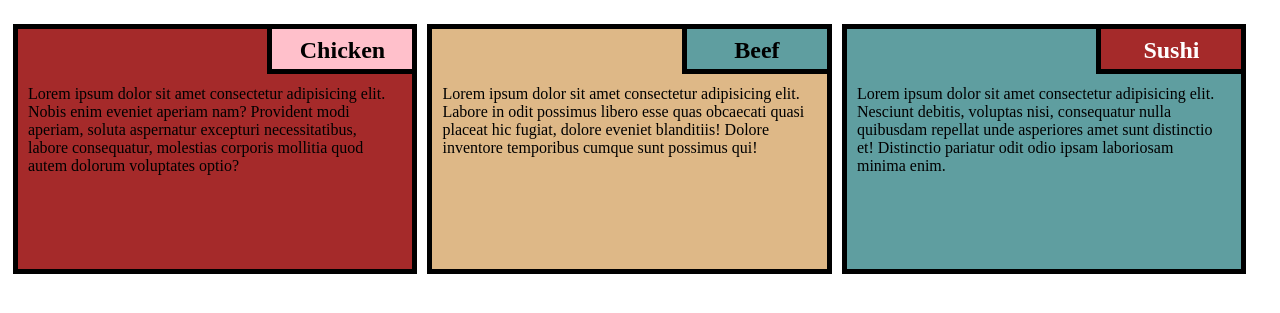
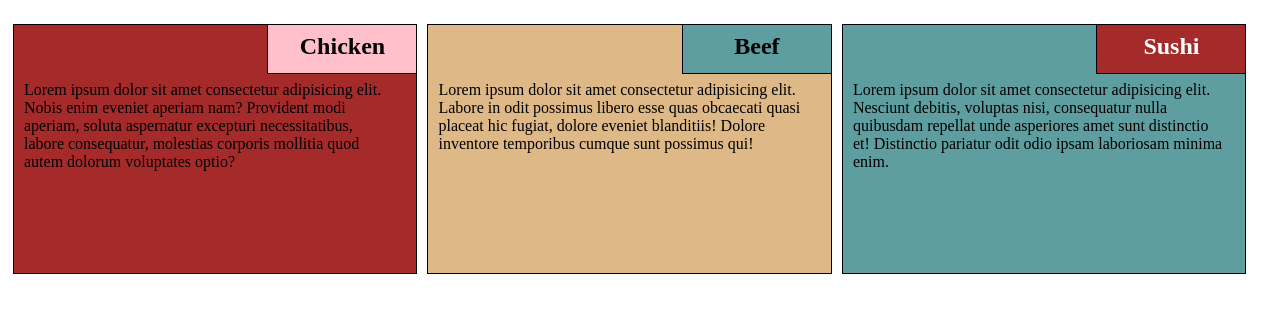
Before and after one commit to RJPerry23d/coursera_webdevelopment, a plain HTML site: page module2/module2-solution/index.html in a window 1280 px wide. Shown: the part 61-374 px from the top of the page. Drawn offline with Linux system fonts and the light colour scheme.

Commit message:
added code for module 2 solution, updated title

```diff
--- a/module2/module2-solution/css/styles.css
+++ b/module2/module2-solution/css/styles.css
@@ -52,9 +52,9 @@ p {
   width: 150px;
   height: 50px;
   position: absolute;
-  top: -5px;
-  right: -5px;
-  border: 5px solid black;
+  top: -1px;
+  right: -1px;
+  border: 1px solid black;
 }
 
 .beef {
@@ -62,9 +62,9 @@ p {
   width: 150px;
   height: 50px;
   position: absolute;
-  top: -5px;
-  right: -5px;
-  border: 5px solid black;
+  top: -1px;
+  right: -1px;
+  border: 1px solid black;
 }
 
 .sushi {
@@ -73,9 +73,9 @@ p {
   height: 50px;
   color: #fff;
   position: absolute;
-  top: -5px;
-  right: -5px;
-  border: 5px solid black;
+  top: -1px;
+  right: -1px;
+  border: 1px solid black;
 }
 
 .container {
@@ -115,7 +115,7 @@ p {
   .col-lg-11,
   .col-lg-12 {
     float: left;
-    border: 5px solid #000;
+    border: 1px solid #000;
   }
 
   .col-lg-1 {
@@ -199,7 +199,7 @@ p {
   .col-md-11,
   .col-md-12 {
     float: left;
-    border: 5px solid #000;
+    border: 1px solid #000;
   }
 
   .col-md-1 {
@@ -282,7 +282,7 @@ p {
   .col-sm-11,
   .col-sm-12 {
     /*float: left;*/
-    border: 5px solid #000;
+    border: 1px solid #000;
   }
 
   .col-sm-1 {
```
